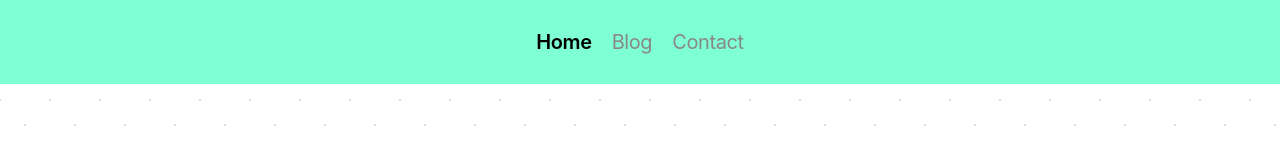
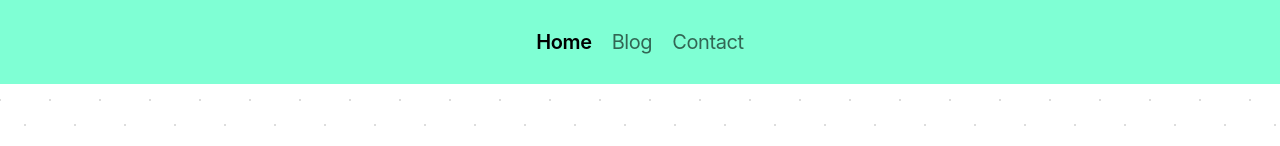
Before and after one commit to mariobermudezjr/glass-of-sky-blog-nextjs-notion, a Next.js app: page / in a window 1280 px wide. Shown: the top 146 px of the page. Built offline with nearby package versions, Linux system fonts and the light colour scheme.

Commit message:
Change inactive header text color to pass contrast

```diff
--- a/src/styles/header.module.css
+++ b/src/styles/header.module.css
@@ -18,7 +18,7 @@
 }
 
 .header :global(a) {
-  color: var(--accents-3);
+  color: #326654;
   font-weight: 400;
 }
 
```
